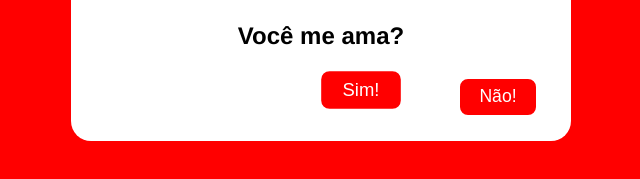
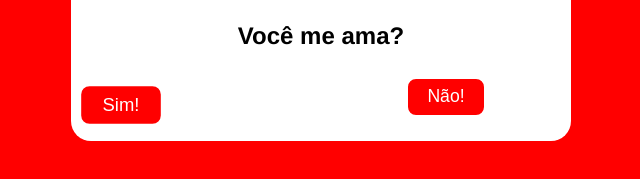
Before and after one commit to DevLucasRocha/Valentine-s-day, a React (Vite) app in the folder valentine-days/: page / in a window 1280 px wide. Shown: the part 467-646 px from the top of the page, without its empty margins (319-959 px from the left). Built offline with nearby package versions, Linux system fonts and the light colour scheme.

Commit message:
Update Panel.css

```diff
--- a/valentine-days/src/components/Panel.css
+++ b/valentine-days/src/components/Panel.css
@@ -27,7 +27,8 @@
     margin-top: 20px;
     justify-content: space-between;
     align-items: center;
-    padding: 0 40px;
+    display: flex;
+    flex-direction: row;
 }
 
 .love-button {
```
